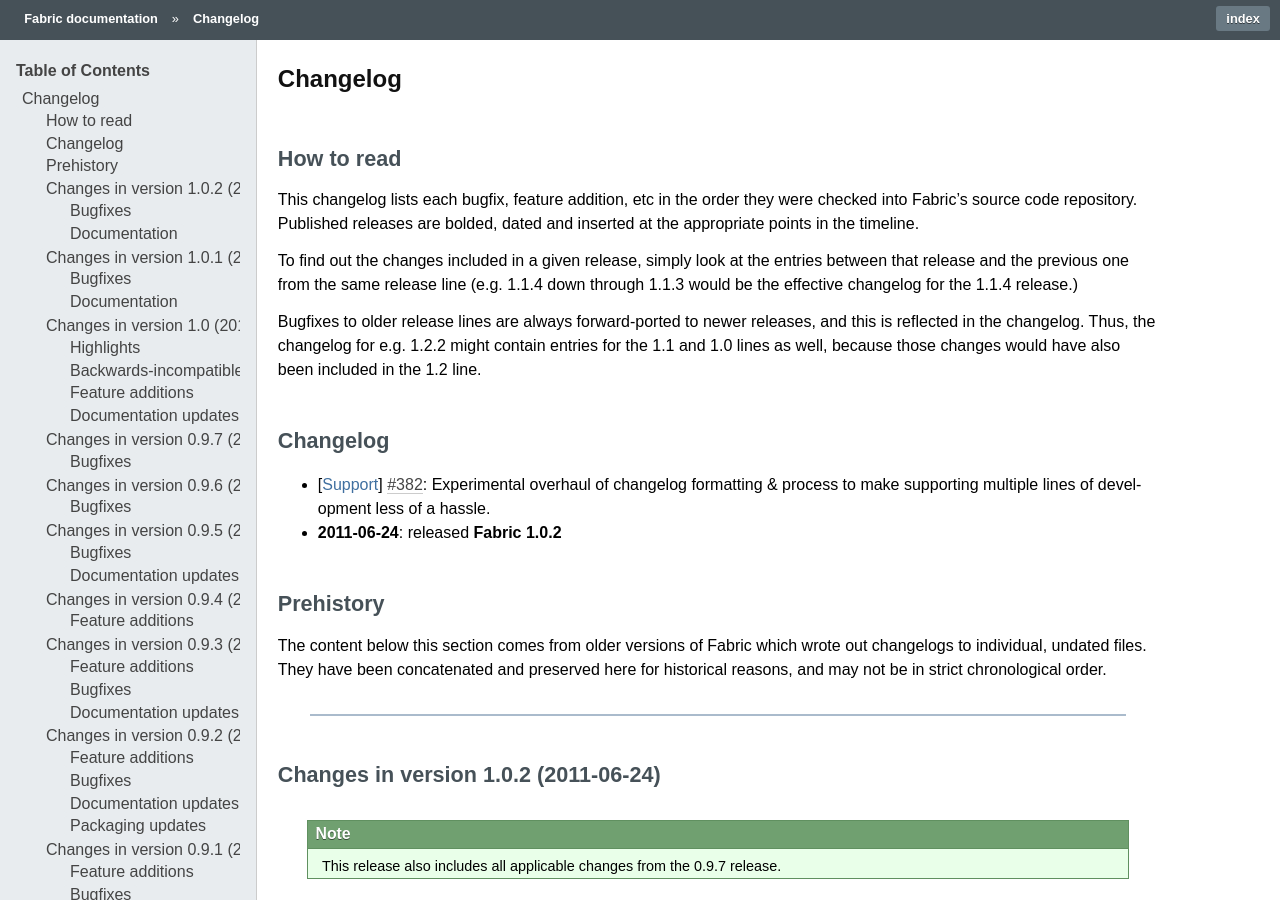
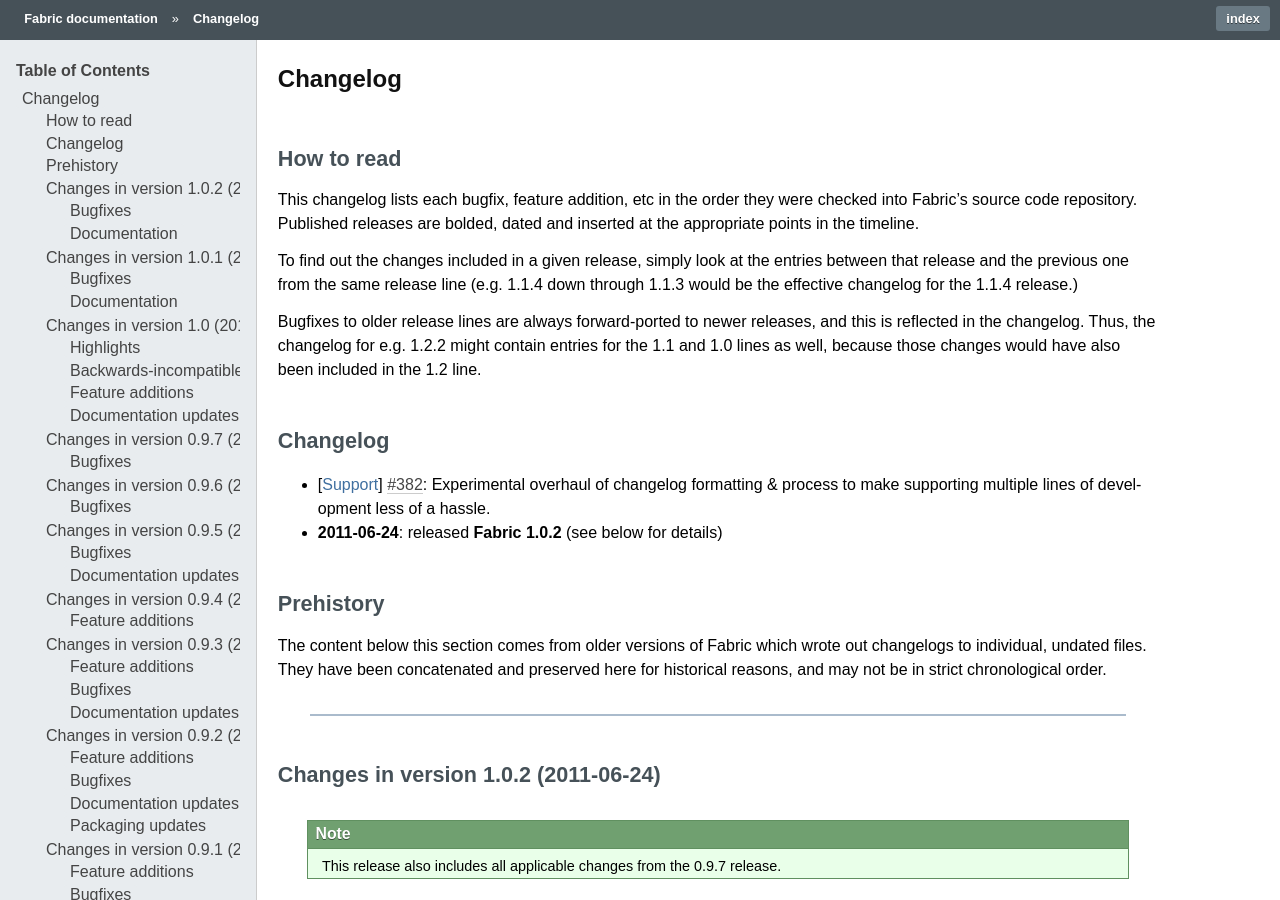
Before and after one commit to fabric/fabric, a Sphinx documentation site: the page built from docs/changelog.rst, in a window 1280 px wide and 900 px high. Built offline with Sphinx 7.4.7, drawn with Linux system fonts in a browser that asks for light colours; pages that are not in the unit, such as notebooks, are missing from menus; the version number could not be read and is left out.

Commit message:
Add see-below note to initial release line

```diff
--- a/docs/changelog.rst
+++ b/docs/changelog.rst
@@ -26,7 +26,7 @@
 =========
 
 * :support:`382` Experimental overhaul of changelog formatting & process to make supporting multiple lines of development less of a hassle.
-* :release:`1.0.2 <2011-06-24>`
+* :release:`1.0.2 <2011-06-24>` (see below for details)
 
 
 Prehistory
```
